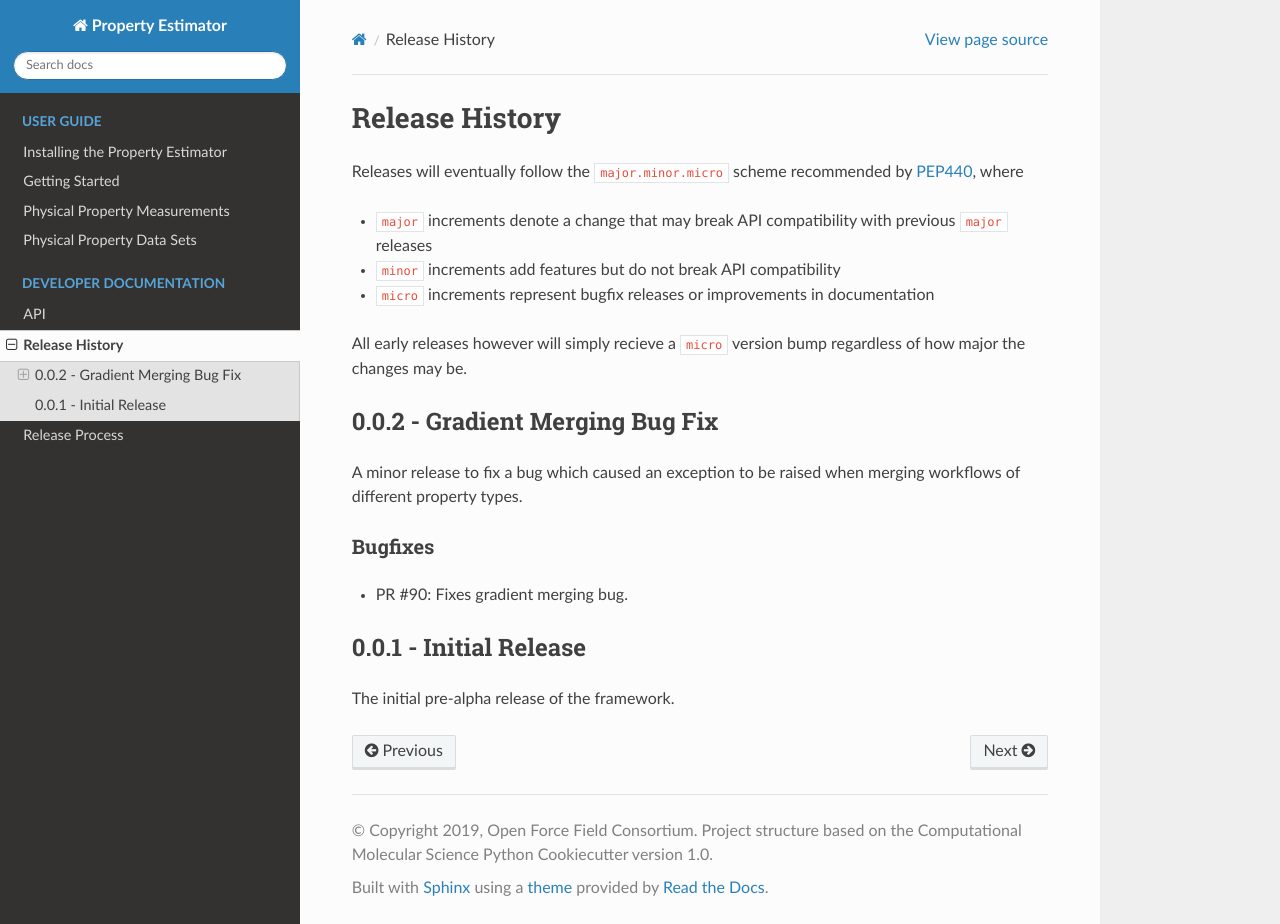
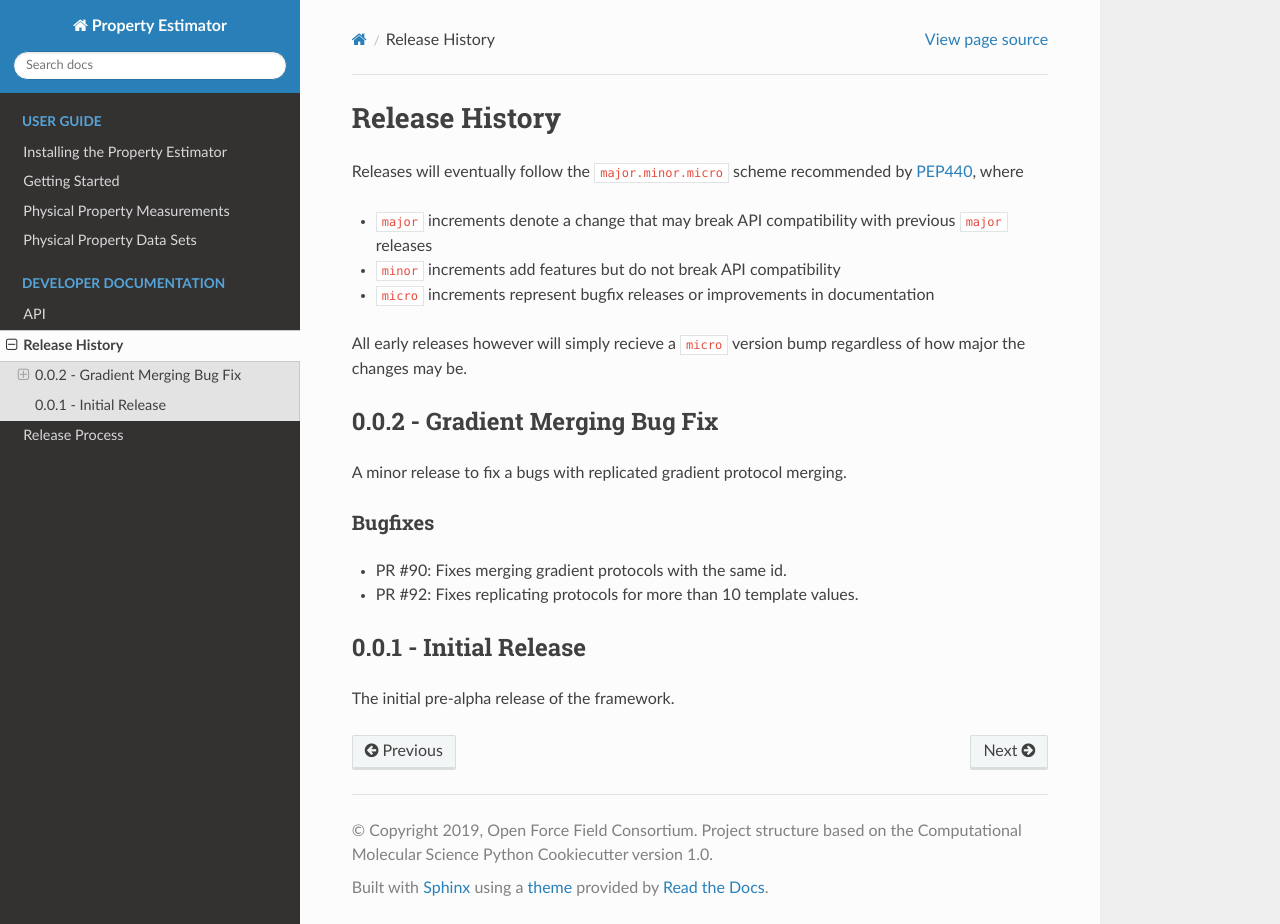
Before and after one commit to openforcefield/openff-evaluator, a Sphinx documentation site: the page built from docs/releasehistory.rst, in a window 1280 px wide and 924 px high. Built offline with Sphinx 7.4.7 and the Read the Docs theme 2.0.0, drawn with Linux system fonts in a browser that asks for light colours.

Commit message:
Added bug fix in #92

```diff
--- a/docs/releasehistory.rst
+++ b/docs/releasehistory.rst
@@ -14,13 +14,13 @@ how major the changes may be.
 0.0.2 - Gradient Merging Bug Fix
 --------------------------------
 
-A minor release to fix a bug which caused an exception to be raised when merging workflows of
-different property types.
+A minor release to fix a bugs with replicated gradient protocol merging.
 
 Bugfixes
 """"""""
 
-* PR #90: Fixes gradient merging bug.
+* PR #90: Fixes merging gradient protocols with the same id.
+* PR #92: Fixes replicating protocols for more than 10 template values.
 
 0.0.1 - Initial Release
 -----------------------
```
